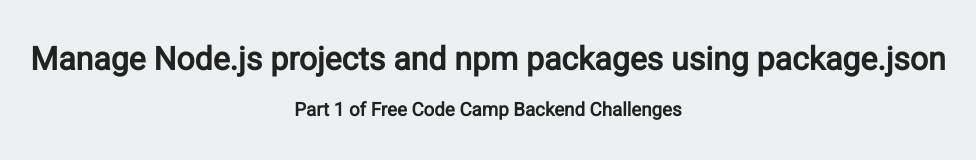
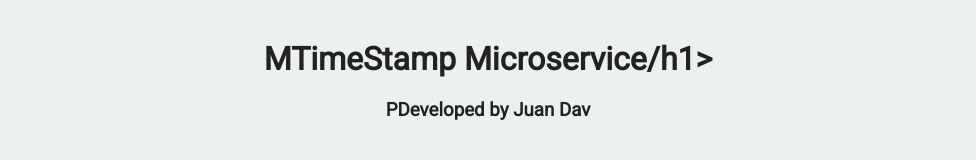
Before and after one commit to juandata/TimeStampMicroService, a website: page views/index.html in a window 1280 px wide. Shown: the whole page, without its empty margins (152-1128 px from the left). Drawn offline with Linux system fonts and the light colour scheme.

Commit message:
👝🚛 Checkpoint ./views/index.html:1033623/142

```diff
--- a/views/index.html
+++ b/views/index.html
@@ -10,8 +10,8 @@
 
    <body>
       <div class="container">
-         <h1>Manage Node.js projects and npm packages using package.json</h1>
-         <h3>Part 1 of Free Code Camp Backend Challenges</h3>
+         <h1>MTimeStamp Microservice/h1>
+         <h3>PDeveloped by Juan Dav</h3>
       </div>
    </body>
 
```
